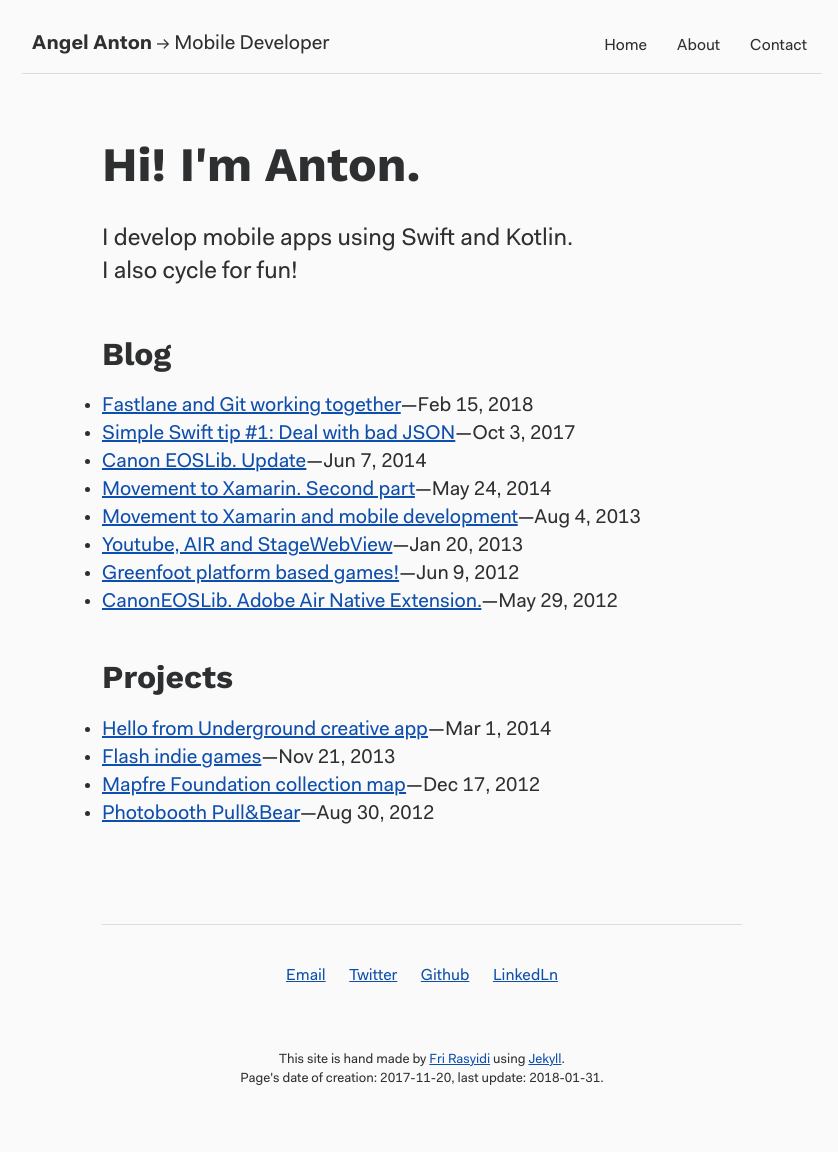
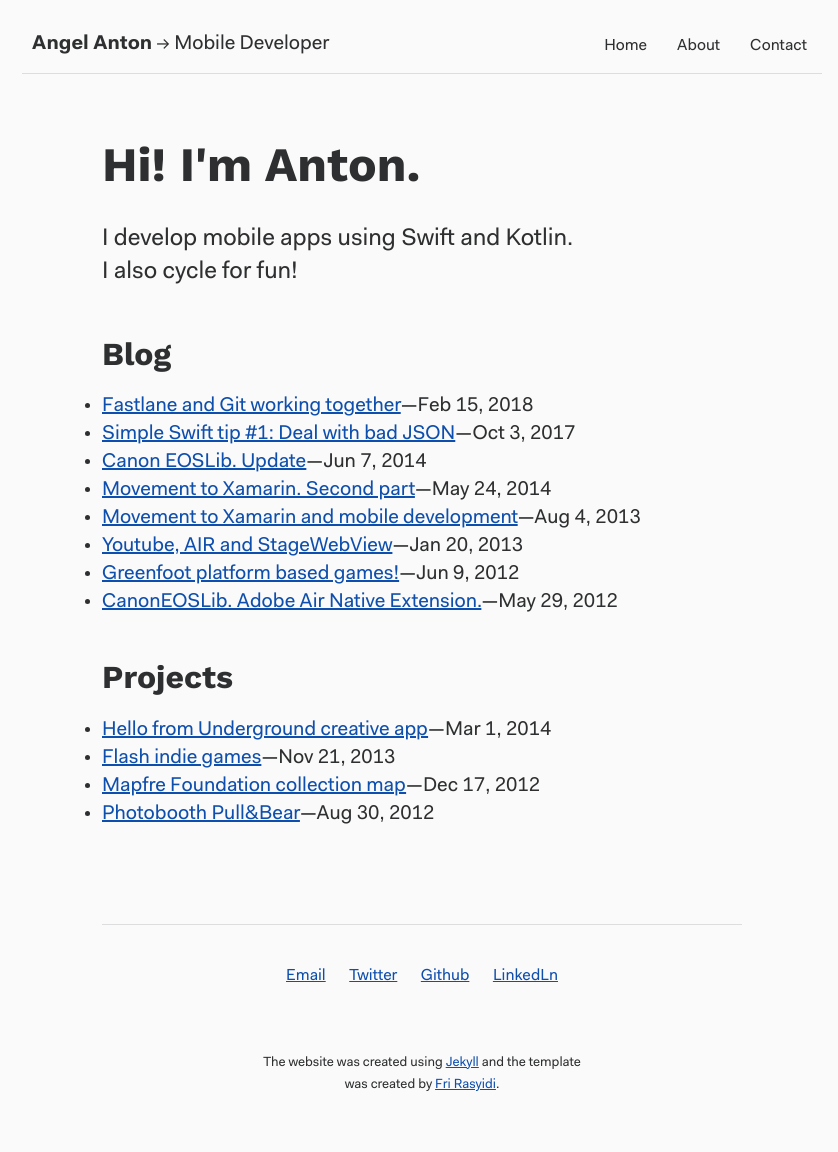
Before and after one commit to monday8am/monday8am.github.io, a Jekyll site: the page built from index.html, in a window 1280 px wide. Shown: the whole page, without its empty margins (218-1056 px from the left). Built offline with Jekyll 4.4.1, drawn with Linux system fonts in a browser that asks for light colours.

Commit message:
Footer updated.

```diff
--- a/_includes/footer.html
+++ b/_includes/footer.html
@@ -9,8 +9,9 @@
 		</div>
 
 		<small>
-			<p>This&nbsp;site&nbsp;is&nbsp;hand&nbsp;made by&nbsp;<a href="/">Fri&nbsp;Rasyidi</a> using&nbsp;<a href="/blog/2016/11/20/hello-world.html">Jekyll</a>.<br/>
-				Page's{% if page.date %}&nbsp;date&nbsp;of&nbsp;creation:&nbsp;<time>{{ page.date | date: "%F"}}</time>{% if page.update %}, {% endif %}{% endif %}{% if page.update %}last&nbsp;update:&nbsp;<time>{{ page.update| date: "%F"}}</time>{% endif %}.</p>
+			<p>The website was created using <a href="https://jekyllrb.com/">Jekyll</a> and the template<br/> was created by <a href="http://frirasyidi.com/">Fri Rasyidi</a>.<br/>
+				<!--
+				Page's{% if page.date %}&nbsp;date&nbsp;of&nbsp;creation:&nbsp;<time>{{ page.date | date: "%F"}}</time>{% if page.update %}, {% endif %}{% endif %}{% if page.update %}last&nbsp;update:&nbsp;<time>{{ page.update| date: "%F"}}</time>{% endif %}.</p> -->
 		</small>
 	</div>
 </footer>
--- a/_layouts/default.html
+++ b/_layouts/default.html
@@ -11,11 +11,6 @@
 		{% include footer.html %}
 	</main>
 
-<!-- Delete this tag to activate Hellobar
-
-	<script src="//my.hellobar.com/291c2a0deff092b355304872659510b1db45c92c.js" type="text/javascript" charset="utf-8" async="async"></script>
-
-END -->
 </body>
 
 </html>
```
